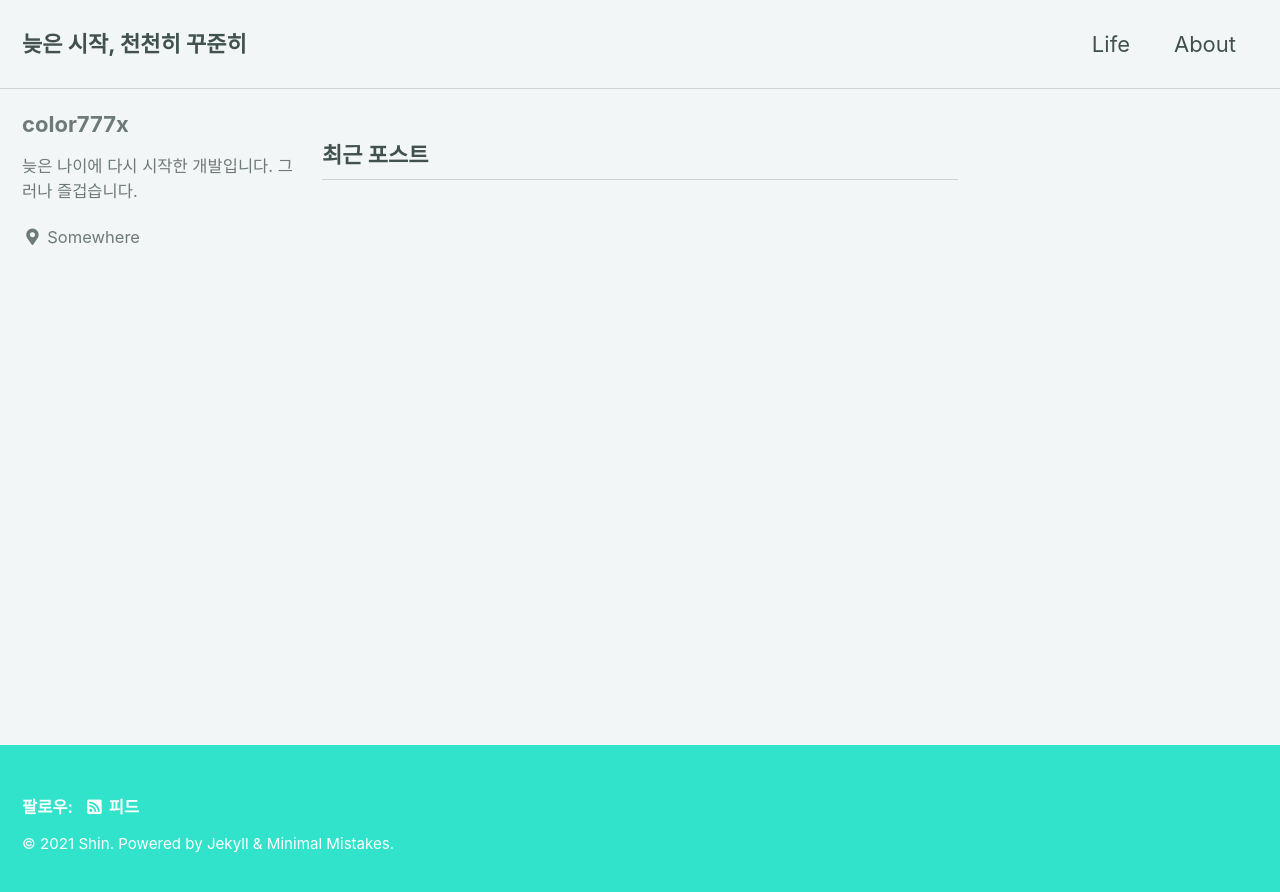
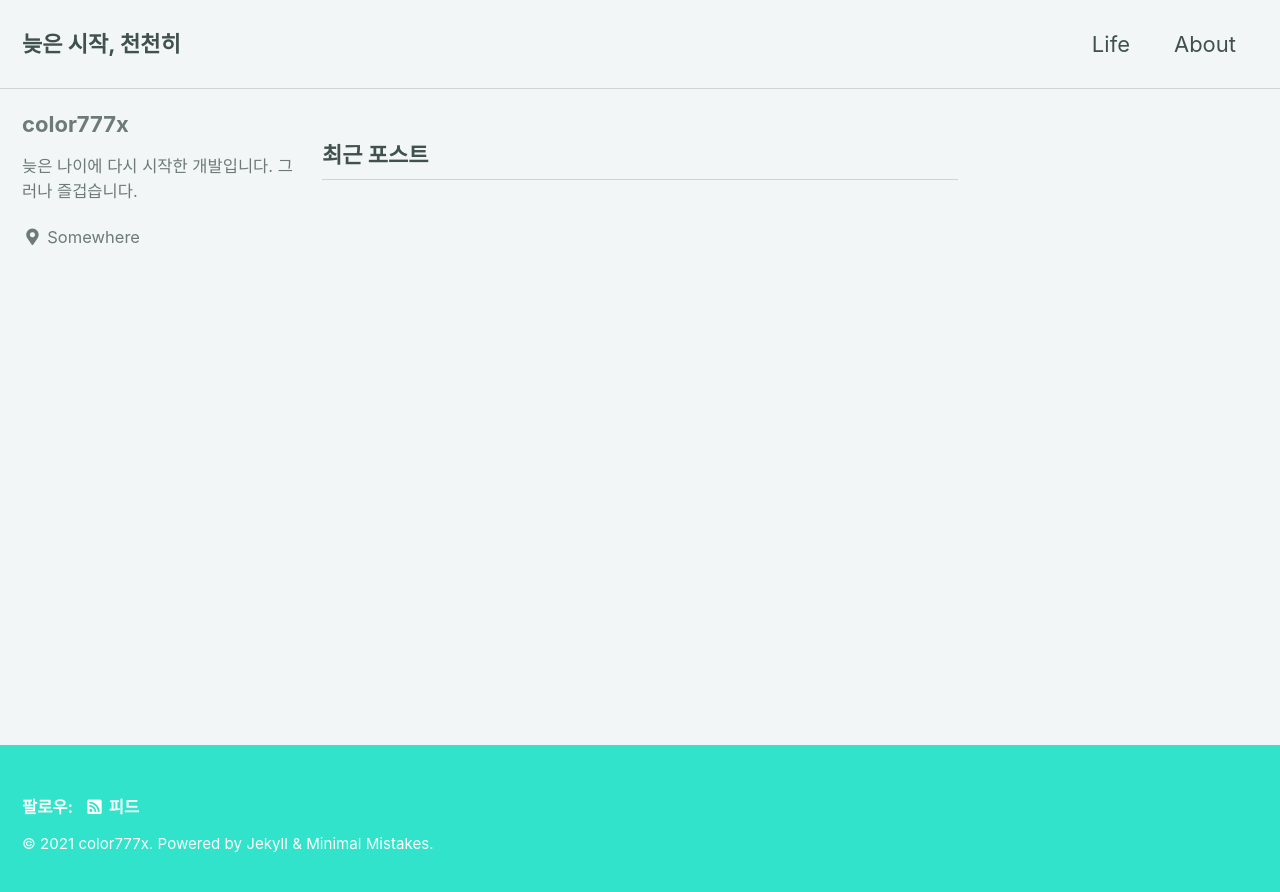
Before and after one commit to color777x/color777x.github.io, a Jekyll site: the page built from index.html, in a window 1280 px wide. Shown: the top 892 px of the page. Built offline with Jekyll 4.4.1, drawn with Linux system fonts in a browser that asks for light colours; cached includes are drawn as plain includes; the list of posts is cut into pages by our own code.

Commit message:
블로그 등록

```diff
--- a/_config.yml
+++ b/_config.yml
@@ -16,11 +16,11 @@ minimal_mistakes_skin    : "mint" # "air", "aqua", "contrast", "dark", "dirt", "
 
 # Site Settings
 locale                   : "ko"
-title                    : "늦은 시작, 천천히 꾸준히"
+title                    : "늦은 시작, 천천히"
 title_separator          : "-"
 subtitle                 : # site tagline that appears below site title in masthead
-name                     : "Shin"
-description              : "늦은 나이에 다시 개발을 시작했습니다."
+name                     : "color777x"
+description              : "늦은 나이에 다시 개발을 시작했습니다. AI, Data 어렵지만 재미있어요."
 url                      : "https://color777x.github.io"
 baseurl                  : # the subpath of your site, e.g. "/blog"
 repository               : # GitHub username/repo-name e.g. "mmistakes/minimal-mistakes"
--- a/_data/navigation.yml
+++ b/_data/navigation.yml
@@ -1,9 +1,9 @@
 # main links
 main:
   - title: "Life"
-    url: https://color777x.github.io/
+    url: #https://color777x.github.io/
   - title: "About"
-    url: https://color777x.github.io/
+    url: #https://color777x.github.io/
   # - title: "Sample Posts"
   #   url: /year-archive/
   # - title: "Sample Collections"
```
